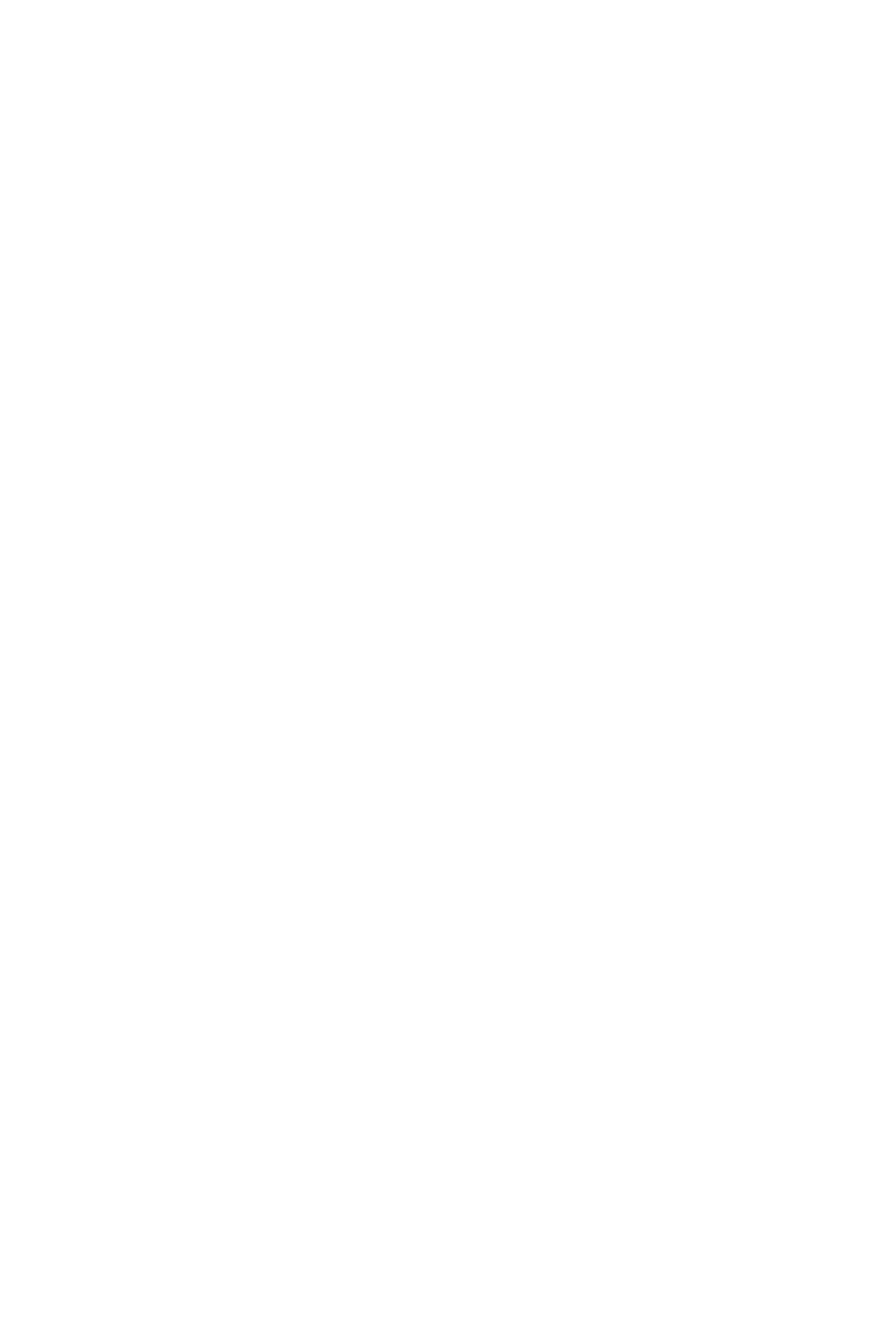
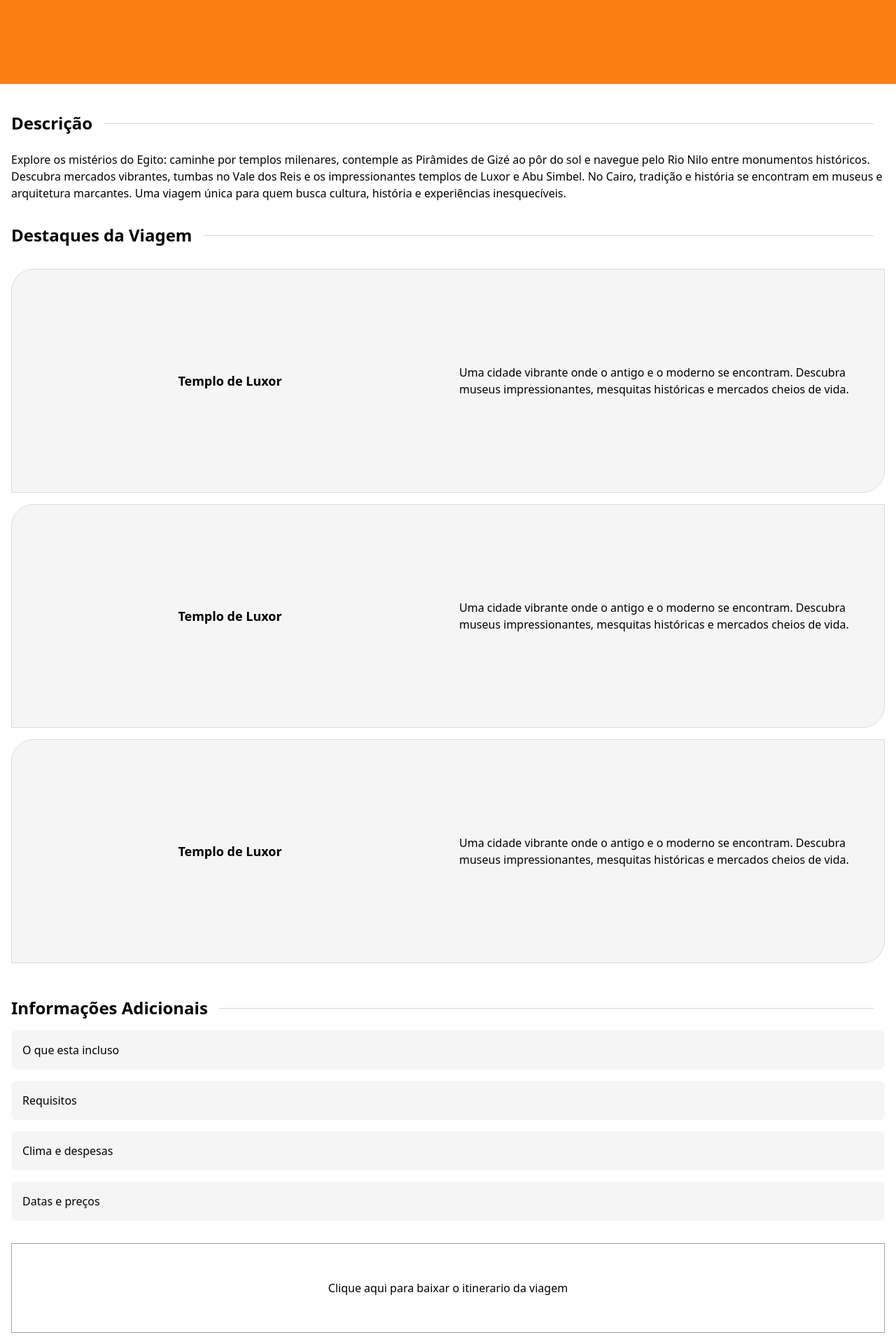
Before and after one commit to DecolaTrips/decolatrips-frontend, an Angular app: page /package/1 in a window 1280 px wide. Before the commit this address led to /. Shown: the part 680-2600 px from the top of the page at 70% size. Before the commit the page ends 800 px from the top, so only its background shows below. Built offline with nearby package versions, Linux system fonts and the light colour scheme.

Commit message:
feat: add package detail page with info and highlight cards

```diff
--- /dev/null
+++ b/src/app/components/info-card/info-card.html
@@ -0,0 +1,3 @@
+<div class="bg-[#F5F5F5] p-4 rounded-lg">
+  <p class="">{{ title }}</p>
+</div>
--- /dev/null
+++ b/src/app/components/package-highlight-card/package-highlight-card.html
@@ -0,0 +1,8 @@
+<div class="bg-[#F5F5F5] flex h-80 rounded-tl-4xl rounded-br-4xl border border-[#D9D9D9]">
+  <div class="w-1/2 flex justify-center items-center">
+    <h3 class="text-lg font-bold">{{ title }}</h3>
+  </div>
+  <div class="w-1/2 p-4 flex flex-col justify-center">
+    <p>{{ description }}</p>
+  </div>
+</div>
--- /dev/null
+++ b/src/app/pages/package-detail/package-detail.html
@@ -0,0 +1,57 @@
+
+<header
+  class="min-h-screen w-full bg-primary flex items-center justify-center"
+>
+  <div class="text-center">
+    <p class="text-white text-2xl">Destino</p>
+    <h1 class="text-white text-6xl">Egito</h1>
+  </div>
+</header>
+
+
+<main>
+  <section class="container mx-auto p-4">
+    <div class="flex items-center my-6">
+      <h2 class="text-2xl font-bold">Descrição</h2>
+      <hr class="flex-1 border-gray-300 mx-4 0">
+    </div>
+    <p>Explore os mistérios do Egito: caminhe por templos milenares, contemple as Pirâmides de Gizé ao pôr do sol e navegue pelo Rio Nilo entre monumentos históricos. Descubra mercados vibrantes, tumbas no Vale dos Reis e os impressionantes templos de Luxor e Abu Simbel. No Cairo, tradição e história se encontram em museus e arquitetura marcantes. Uma viagem única para quem busca cultura, história e experiências inesquecíveis.</p>
+  </section>
+  <section class="container mx-auto p-4">
+    <div class="flex items-center mb-8">
+      <h2 class="text-2xl font-bold">Destaques da Viagem</h2>
+      <hr class="flex-1 border-gray-300 mx-4 0">
+    </div>
+    <div class="flex flex-col gap-4">
+      <app-package-highlight-card></app-package-highlight-card>
+      <app-package-highlight-card></app-package-highlight-card>
+      <app-package-highlight-card></app-package-highlight-card>
+    </div>
+  </section>
+  <section class="container mx-auto p-4">
+    <div class="flex items-center my-4">
+      <h2 class="text-2xl font-bold">Informações Adicionais</h2>
+      <hr class="flex-1 border-gray-300 mx-4 0">
+    </div>
+    <ul class="list-disc gap-4 flex flex-col">
+      <li><app-info-card title="O que esta incluso"></app-info-card></li>
+      <li><app-info-card title="Requisitos"></app-info-card></li>
+      <li><app-info-card title="Clima e despesas"></app-info-card></li>
+      <li><app-info-card title="Datas e preços"></app-info-card></li>
+    </ul>
+  </section>
+  <section class="container mx-auto p-4">
+    <div class="w-full h-32 flex border border-gray-400 items-center justify-center hover:cursor-pointer hover:bg-gray-200">
+      Clique aqui para baixar o itinerario da viagem
+    </div>
+  </section>
+  <section class="container mx-auto p-4">
+    <div class="embed-map-fixed mx-auto"><div class="embed-map-container"><iframe class="embed-map-frame" frameborder="0" scrolling="no" marginheight="0" marginwidth="0" src="https://maps.google.com/maps?width=800&height=400&hl=en&q=cairo&t=&z=14&ie=UTF8&iwloc=B&output=embed"></iframe><a href="https://map-embed.org" style="font-size:2px!important;color:gray!important;position:absolute;bottom:0;left:0;z-index:1;max-height:10px;overflow:hidden">google maps generator</a><a href="https://heygames.org" style="font-size:2px!important;color:gray!important;position:absolute;bottom:0;left:0;z-index:1;max-height:10px;overflow:hidden">HeyGames</a><a href="https://cartoongames.io" style="font-size:2px!important;color:gray!important;position:absolute;bottom:0;left:0;z-index:1;max-height:10px;overflow:hidden">Cartoon Games</a></div><style>.embed-map-fixed{position:relative;text-align:right;width:800px;height:400px;}.embed-map-container{overflow:hidden;background:none!important;width:800px;height:400px;}.embed-map-frame{width:800px!important;height:400px!important;}</style></div>
+  </section>
+  <section class="container mx-auto p-4">
+    <div class="flex items-center my-4">
+      <h2 class="text-2xl font-bold">Avaliações dos viajantes</h2>
+      <hr class="flex-1 border-gray-300 mx-4 0">
+    </div>
+  </section>
+</main>
--- a/src/styles.css
+++ b/src/styles.css
@@ -26,3 +26,7 @@
   --border-radius-md: 12px;
   --border-radius-lg: 24px;
 }
+
+ul, li {
+  list-style: none;
+}
```
Also changed, not shown: src/app/app.routes.ts (+4 -3 lines), src/app/components/info-card/info-card.ts (added, +11 -0 lines), src/app/components/package-highlight-card/package-highlight-card.ts (added, +12 -0 lines), src/app/pages/package-detail/package-detail.ts (added, +13 -0 lines), 1 other file (tests, documents, lock files or other folders). Lines whose indentation alone changed are shown as unchanged.
